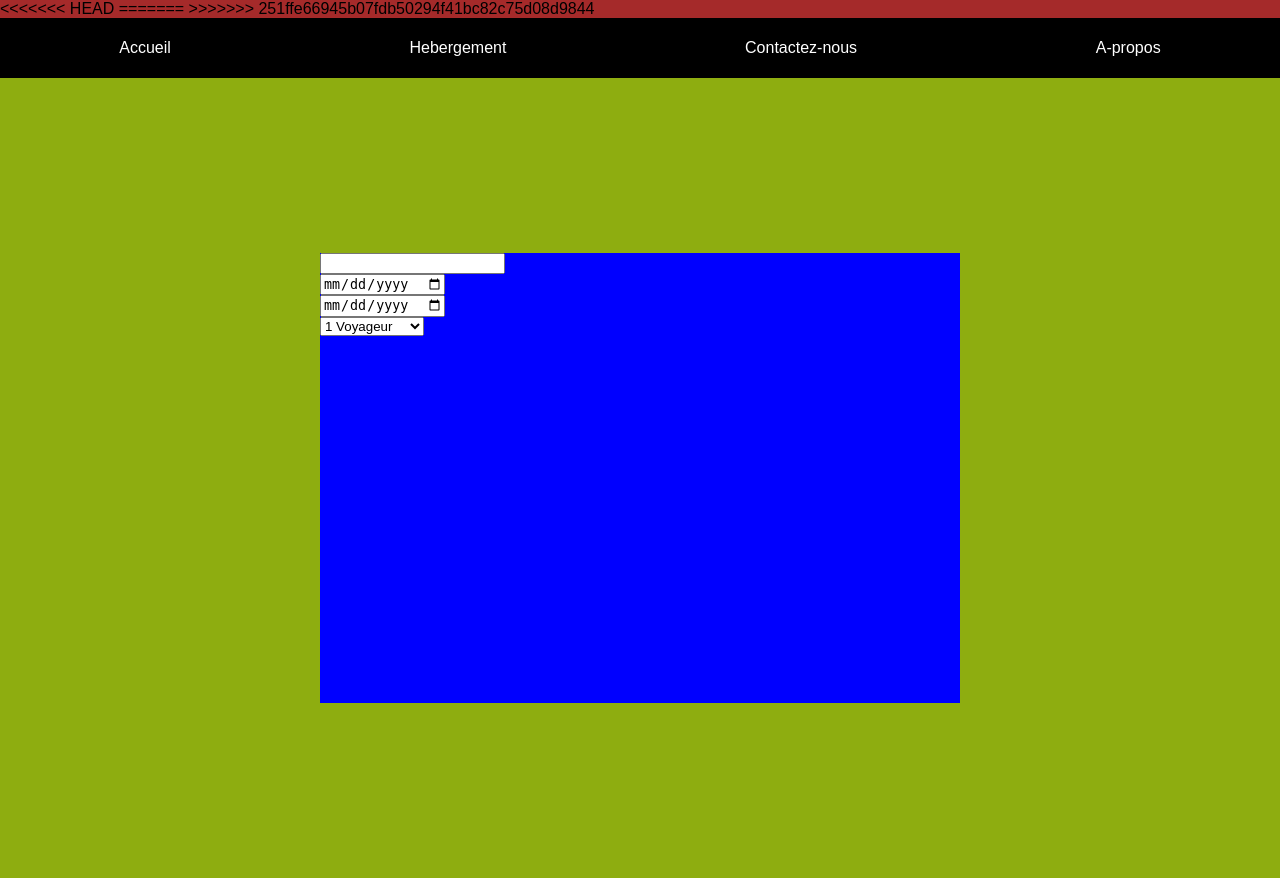
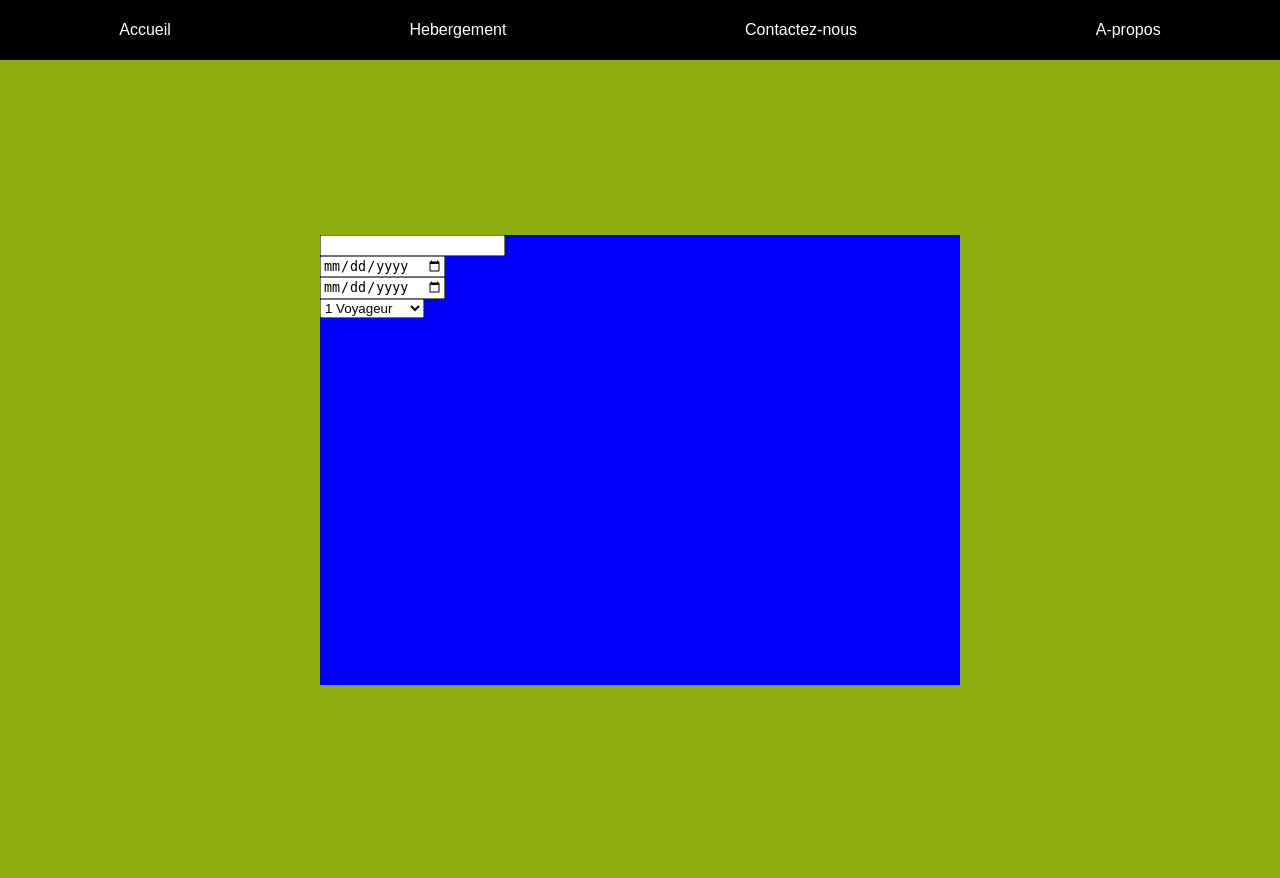
Before and after one commit to KB731/Projet3, a PHP site: page / in a window 1280 px wide. After the commit the page ends 685 px from the top, so only its background shows below. Run offline with PHP 8.4, Linux system fonts and the light colour scheme.

Commit message:
Index has updated

```diff
--- a/index.php
+++ b/index.php
@@ -1,5 +1,3 @@
-<<<<<<< HEAD
-=======
 <?php
 
 
@@ -8,7 +6,6 @@ $db = new DBConnection('bd_lebongite', '127.0.0.1','root',''); /** crée une nou
 
 ?>
 
->>>>>>> 251ffe66945b07fdb50294f41bc82c75d08d9844
 <!DOCTYPE html>
 
 <head>
```
